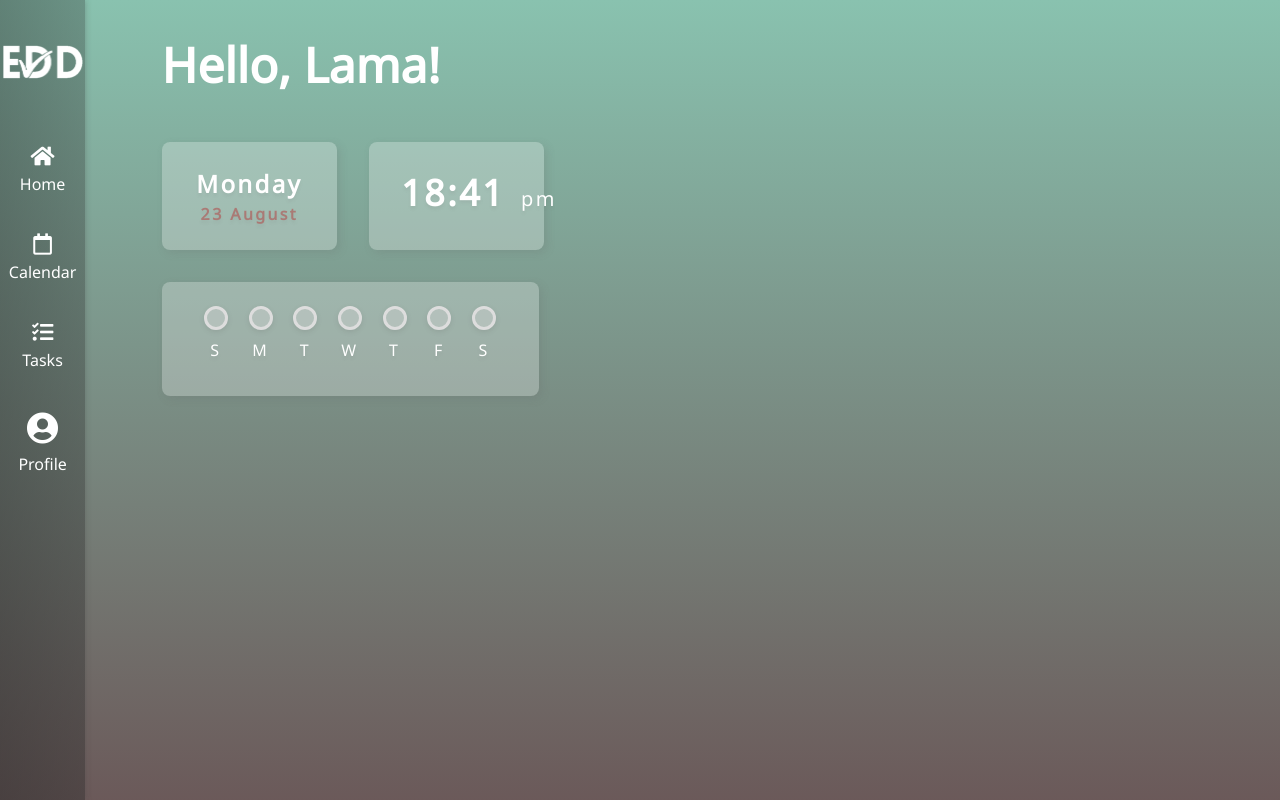
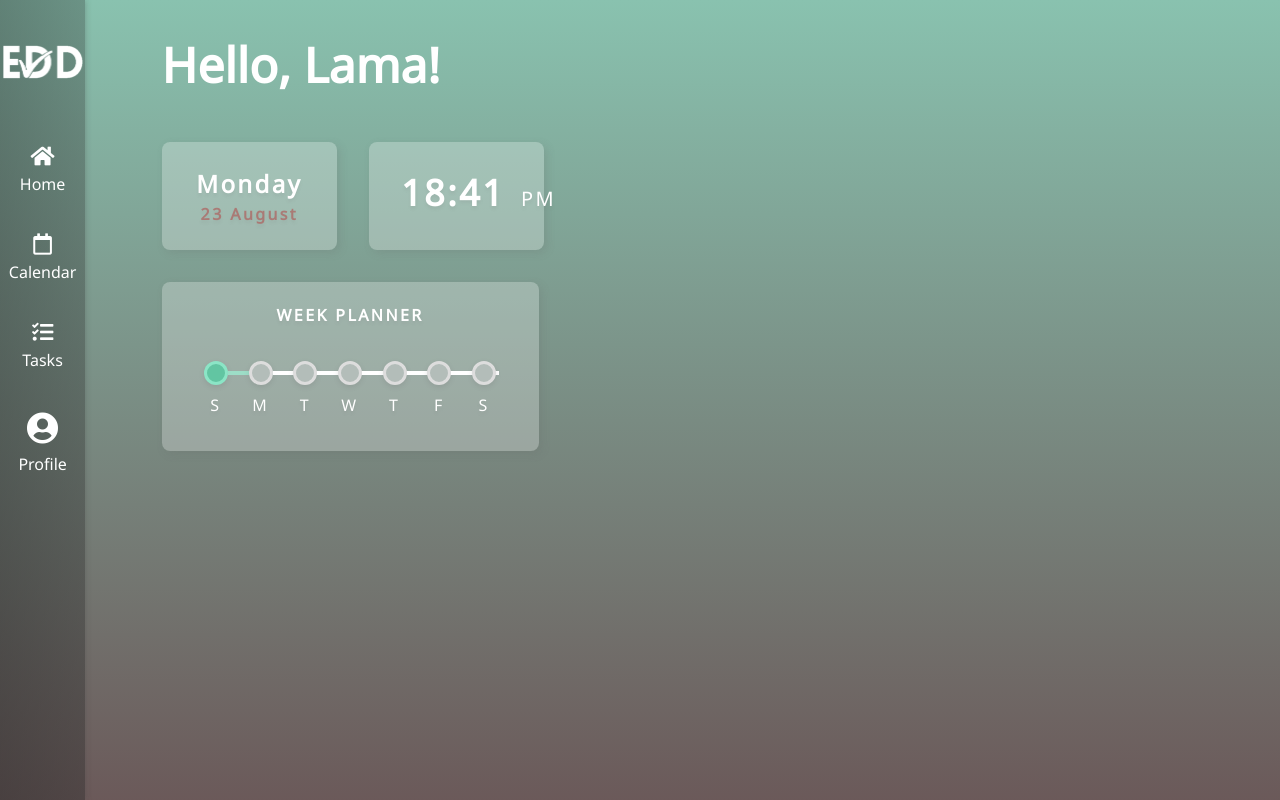
Before and after one commit to LamaFakhreddine/Edd, a React (Create React App) app in the folder edd-project/: page / in a window 1280 px wide. Built offline with nearby package versions, Linux system fonts and the light colour scheme.

Commit message:
ProgressBar.js completed
- completed styling
- created  links to weekdays
- created more scss variables

```diff
--- a/edd-project/src/assets/scss/_variables.scss
+++ b/edd-project/src/assets/scss/_variables.scss
@@ -6,6 +6,10 @@ $light-brown: #866967c4;
 $salmon: #e59595;
 $dark-salmon: #ac6965c9;
 $sidebar-hover: #9eddc8;
+$completed-1: #62c5a2;
+$completed-2: #9ef3d7b0;
+$completed-hover-1: #7cf8cd;
+$completed-hover-2: #c5f1e3b0;
 $text-shadow: #7c7c7c1f;
 $box-shadow: #69696931;
 
--- a/edd-project/src/components/ProgressBar.js
+++ b/edd-project/src/components/ProgressBar.js
@@ -1,19 +1,24 @@
 import React from 'react';
+import { Link } from 'react-router-dom';
 import "./ProgressBar.scss";
 
 function ProgressBar() {
     const WEEKDAYS = ['S','M','T','W','T','F','S'];
     return (
-        <div className="steps-bar d-flex flex-row">
-            {WEEKDAYS.map((item, index) => {
-                return (
-                <div className="step">
-                    <div className="step-bubble"></div>
-                    <div key={index} className="step-label">{item}</div>
-                </div>
-                );
+        <div className="progress-bar">
+            <h2>Week Planner</h2>
+            <div className="steps-bar d-flex flex-row">
+                {WEEKDAYS.map((weekday, index) => {
+                    return (
+                        // add completed class only if the day is already completed
+                    <Link to="/" key={index+weekday} className={`step ${index < new Date().getDay()? "completed" : ""}`}>
+                        <div className="step-bubble"></div>
+                        <div className="step-label">{weekday}</div>
+                    </Link>
+                    );
 
-            })}
+                })}
+            </div>
         </div>
     )
 }
--- a/edd-project/src/components/ProgressBar.scss
+++ b/edd-project/src/components/ProgressBar.scss
@@ -1,13 +1,56 @@
 @import "../assets/scss/variables";
 
+@mixin horizontal-bar($color) {
+    border-bottom: 4px solid;
+    border-color: $color;
+}
+
+.progress-bar{
+    @include transparent-bg(86%);
+    margin-top: 2rem;
+
+    h2{
+        font-size: 1rem;
+        font-weight: 700;
+        text-transform: uppercase;
+    }
+
     .steps-bar {
-    @include transparent-bg(86%);
         list-style: none;
-    margin-top: 2rem;
         color: $light-text;
+        padding-top: 1.5rem;
+
 
         .step{
             margin: 0 auto 10px auto;
+            z-index: 3;
+            text-decoration: none;
+            color: $light-text;
+
+            &::before {
+                    content: "";
+                    display: flex;
+                    width: 200%;
+                    @include horizontal-bar(#fff);
+                    transform: translate(50%,350%);
+                    z-index: -1;
+            }
+
+            // render horizontal bar for all steps except the last
+            &:last-child{
+                padding-top: 4px;
+            }
+
+            &:last-child::before{
+                content: none;
+            }
+
+            &:hover, &:focus, &:active {
+                .step-bubble{
+                    background-color: rgb(223, 223, 223);
+                    border-color: #fff;
+                    transition: all 0.3s ease-in;
+                }
             }
 
             .step-bubble {
@@ -16,13 +59,31 @@
                 height: 1.5rem;
                 border: 3px solid #ddd;
                 border-radius: 100%;
-        background-color: rgba(216, 216, 216, 0.377);
+                background-color: #b3bdb9;
                 box-shadow: 0 2px 5px $box-shadow;
             }
 
-    .completed {
-        background-color: $light-brown;
-        border-color: $light-brown;
+
+
+            &.completed {
+
+                &::before{
+                    @include horizontal-bar($completed-2);
                 }
 
+                .step-bubble{
+                    background-color: $completed-1;
+                    border-color: $completed-2;
                 }
+
+                &:hover, &:focus, &:active{
+                    .step-bubble{
+                        background-color: $completed-hover-1;
+                        border-color: $completed-hover-2;
+                        transition: all 0.3s ease-in;
+                    }
+                }
+            }
+        }
+    }
+}
--- a/edd-project/src/components/Time.scss
+++ b/edd-project/src/components/Time.scss
@@ -11,4 +11,5 @@
     margin-left: 1rem;
     font-size: 1.25rem;
     font-weight: lighter;
+    text-transform: uppercase;
 }
```
Lines whose indentation alone changed are shown as unchanged.
